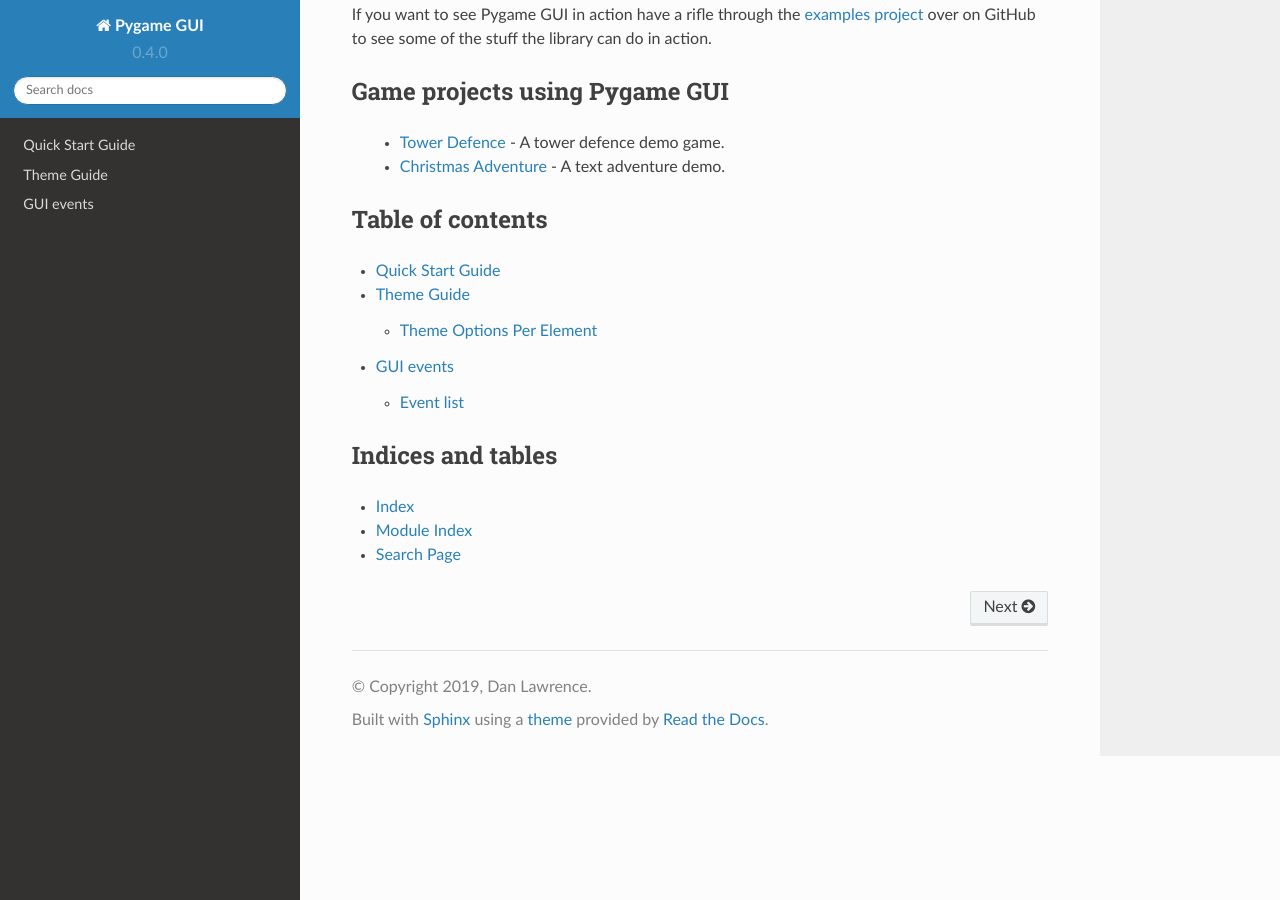
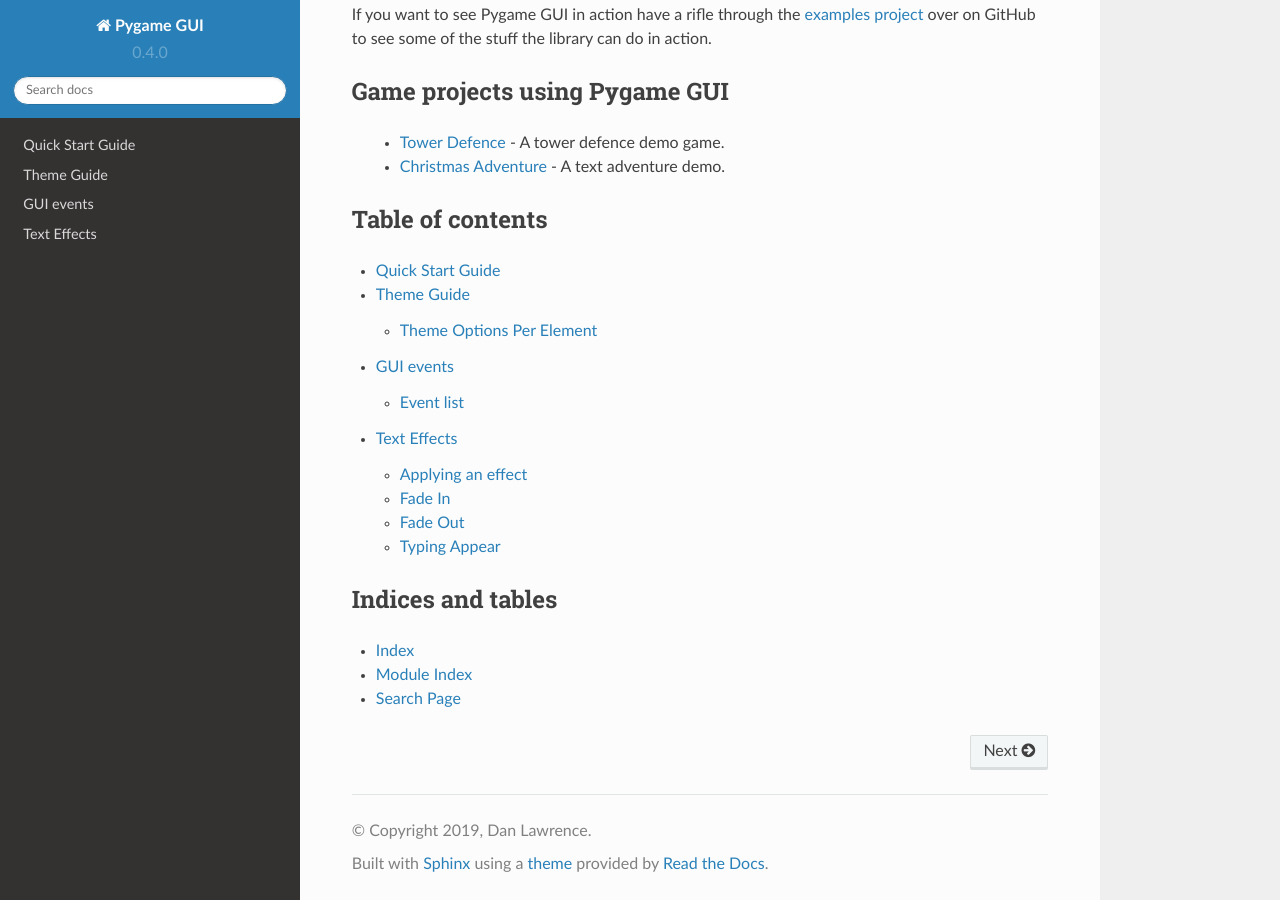
Before and after one commit to MyreMylar/pygame_gui, a Sphinx documentation site: the page built from docs/source/index.rst, in a window 1280 px wide and 900 px high, scrolled down 1164 px. Built offline with Sphinx 7.4.7 and the Read the Docs theme 2.0.0, drawn with Linux system fonts in a browser that asks for light colours; pages that are not in the unit, such as notebooks, are missing from menus; some of the changed lines change nothing that is shown.

Commit message:
- fixes #23

```diff
--- a/docs/source/index.rst
+++ b/docs/source/index.rst
@@ -78,6 +78,7 @@
    quick_start
    theme_guide
    events
+   text_effects
    modules
 
 
--- /dev/null
+++ b/docs/source/text_effects.rst
@@ -0,0 +1,46 @@
+.. _text-effects:
+
+Text Effects
+============
+
+When using the :class:`UITextBox <.UITextBox>` element there is an option to add one of three preset effects that will
+control how all of the text in the element is displayed.
+
+These effects are:
+
+ - **Fade In.** (ID: 'fade_in')
+ - **Fade Out.** (ID: 'fade_out')
+ - **Typing Appear.** (ID: 'typing_appear')
+
+
+Applying an effect
+------------------
+
+To apply an effect to a :class:`UITextBox <.UITextBox>` element call the set_active_effect method, with the id of the effect to apply:
+
+.. code-block:: python
+   :linenos:
+
+    text_box.set_active_effect('fade_in')
+
+The effect will start running immediately after calling this method. You can deactivate an active effect by calling:
+
+.. code-block:: python
+   :linenos:
+
+   text_box.set_active_effect(None)
+
+Fade In
+--------
+
+ A simple alpha fade from translucent to opaque. This effect is currently only supported on Pygame 2.
+
+Fade Out
+---------
+
+ The reverse of fade in, an alpha fade from opaque to translucent. This effect is currently only supported on Pygame 2.
+
+Typing Appear
+--------------
+
+ This effect makes the text in the box appear letter-by-letter as if someone was typing it in by hand (very smoothly).
```
